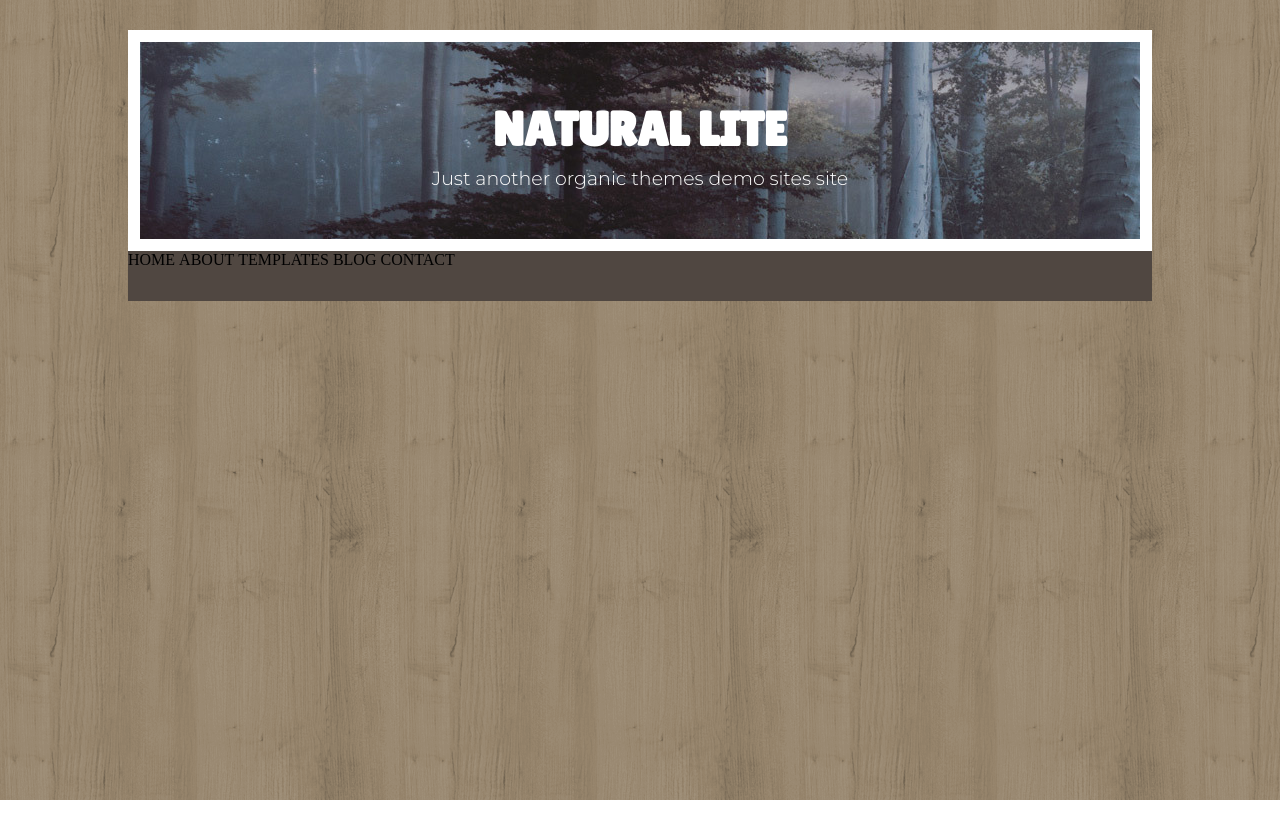
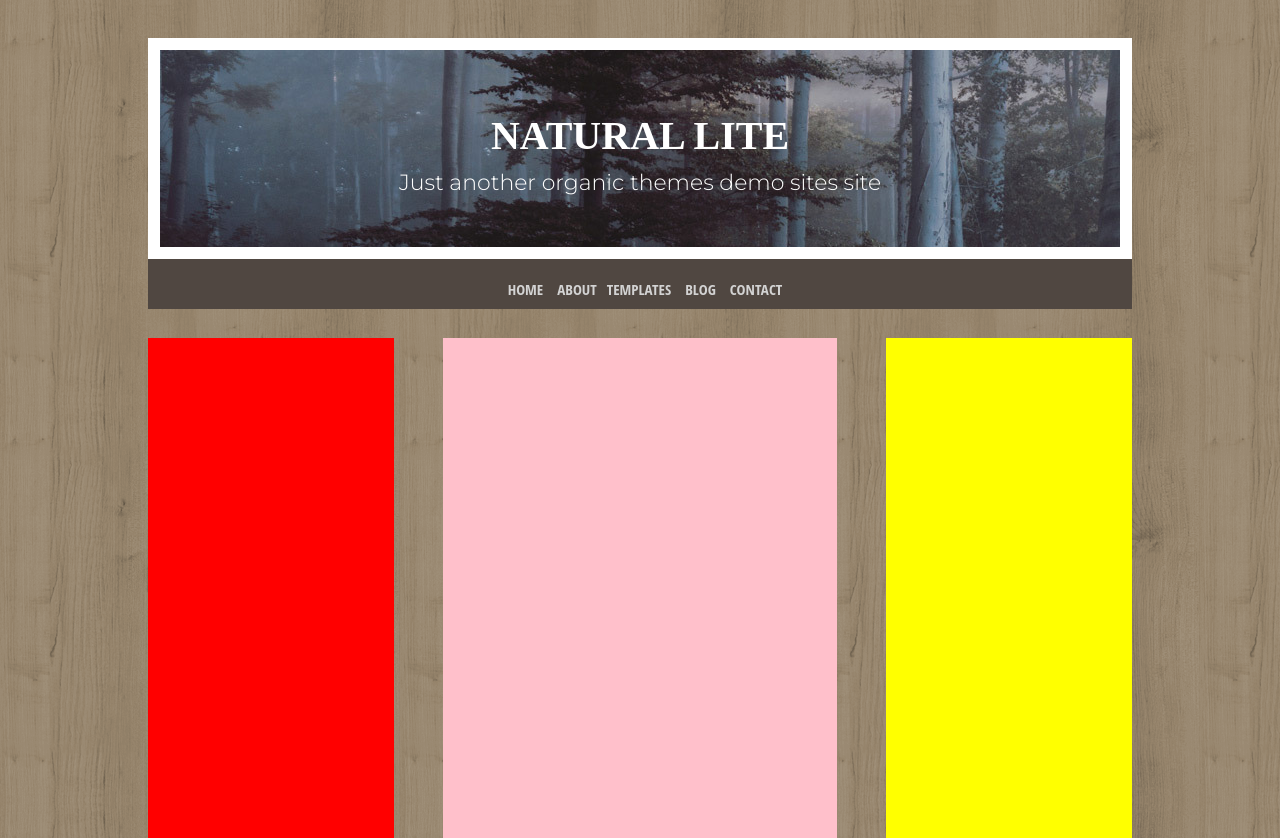
Before and after one commit to denniolimpio/htmlcss-wp, a plain HTML site: page index.html in a window 1280 px wide. Before the commit the page ends 800 px from the top, so only its background shows below. Drawn offline with Linux system fonts and the light colour scheme.

Commit message:
header 2/2 + inizio main

```diff
--- a/css/style.css
+++ b/css/style.css
@@ -12,18 +12,20 @@ body{
 
 /* container generale */
 .container {
-  width: 1024px;
+  width: 80%;
   margin: auto;
+  padding: 20px;
 }
 /* fine container generale */
 
+/* INIZIO HEADER */
+
 /* header rule */
 header {
-
   height: 200px;
   margin: auto;
-  margin-top:30px;
-background-color: red;
+  margin-top: 6spx;
+  margin-bottom: 100px;
 }
 /* fine header rule */
 .title {
@@ -31,8 +33,6 @@ background-color: red;
   height: 221px;
   background-image: url(../img/header.jpg);
   border: 12px solid white;
-
-
 }
 /*  centratura testo titolo */
 .title .text {
@@ -51,14 +51,14 @@ background-color: red;
   }
 
  .title .text h1 {
-  font-weight: bolder;
-  font-size: 48px;
-  padding: 10px;
-  font-family: 'Lilita One', cursive;
+   font-weight: 900;
+   font-size: 40px;
+   padding: 10px;
+
 }
 .title .text h3 {
   font-weight: lighter;
-  font-size: 19px;
+  font-size: 22px;
   font-family: 'Anton', sans-serif;
   font-family: 'Abril Fatface', cursive;
   font-family: 'Montserrat', sans-serif;
@@ -67,16 +67,52 @@ background-color: red;
 
 /* inizio menu */
 .menu {
-  width: 100%;
+  padding: 20px;
+  text-align: center;
   background-color: #504741;
   height: 50px;
-  position: relative;
 
 }
-.list {
+/* fine menu */
 
+/* menu list */
+.menu li {
+  height: 100%;
+  font-size: 15px;
+  display: inline-block;
+  color: lightgrey;
+  padding-left: 10px;
+  font-family: 'Open Sans Condensed', sans-serif;
 }
- li{
-display: inline-block;
+/* fine menu lista */
+/* FINE HEADER */
 
+/* INIZIO MAIN */
+.main {
+  width: 100%;
 }
+.col-left {
+  margin: auto;
+  float: left;
+  width: 25%;
+  height: 500px;
+  background-color: red;
+}
+
+.col-center {
+  margin: auto;
+  float: left;
+  width: 40%;
+  height: 500px;
+  background-color: pink;
+  margin: 0 5%;
+}
+
+.col-right {
+  margin: auto;
+  float: left;
+  width: 25%;
+  height: 500px;
+  background-color: yellow;
+}
+/* FINE MAIN */
--- a/index.html
+++ b/index.html
@@ -2,6 +2,9 @@
 <html lang="en" dir="ltr">
   <head>
     <meta charset="utf-8">
+
+    <link rel="stylesheet" href="https://cdnjs.cloudflare.com/ajax/libs/font-awesome/5.13.0/css/all.min.css">
+    <link href="https://fonts.googleapis.com/css2?family=Open+Sans+Condensed&display=swap" rel="stylesheet">
     <link href="https://fonts.googleapis.com/css2?family=Lilita+One&display=swap" rel="stylesheet">
     <link href="https://fonts.googleapis.com/css2?family=Abril+Fatface&family=Anton&family=Montserrat:wght@300&display=swap" rel="stylesheet">
     <link rel="stylesheet" href="css/style.css">
@@ -26,7 +29,7 @@
       <div class="menu"
         <ul class="list">
           <li>HOME</li>
-          <li>ABOUT</li>
+          <li>ABOUT
           <li>TEMPLATES</li>
           <li>BLOG</li>
           <li>CONTACT</li>
@@ -37,7 +40,30 @@
     <!-- fine header -->
 
     <!-- inizio main -->
-    <main>  </main>
+    <main>
+
+      <!-- colonna sinistra -->
+      <div class="col-left">  </div>
+      <!-- fine colonna sinistra -->
+
+      <!--inizio colonna centrale -->
+      <div class="col-center">  </div>
+      <!--fine colonna centrale -->
+
+      <!-- inizio colonna destra -->
+      <div class="col-right">
+        <!-- sub.col col destra -->
+        <div class="box"></div>
+        <div class="box"></div>
+        <div class="box"></div>
+        <!-- fine sub.col col destra -->
+       </div>
+      <!-- fine colonna destra -->
+
+
+
+
+    </main>
     <!-- fine main -->
 
     <!-- inizio footer -->
```
